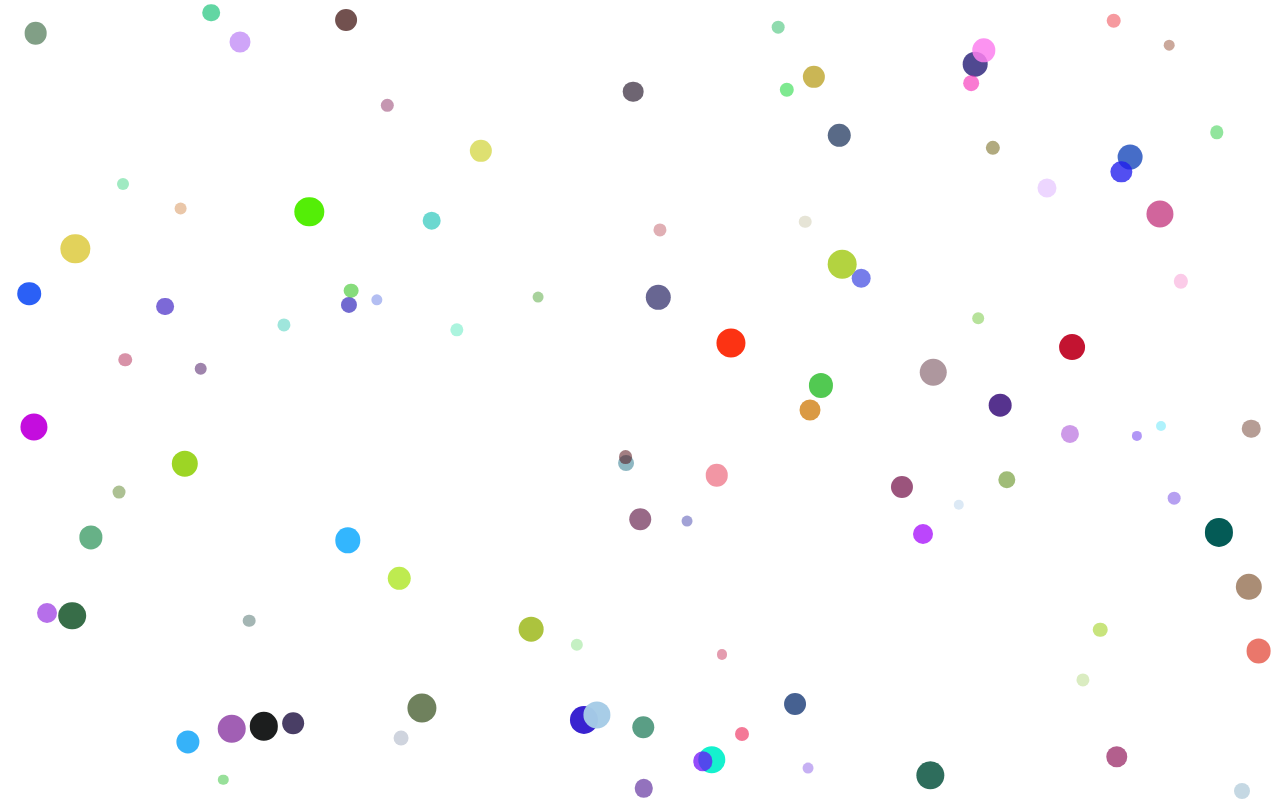
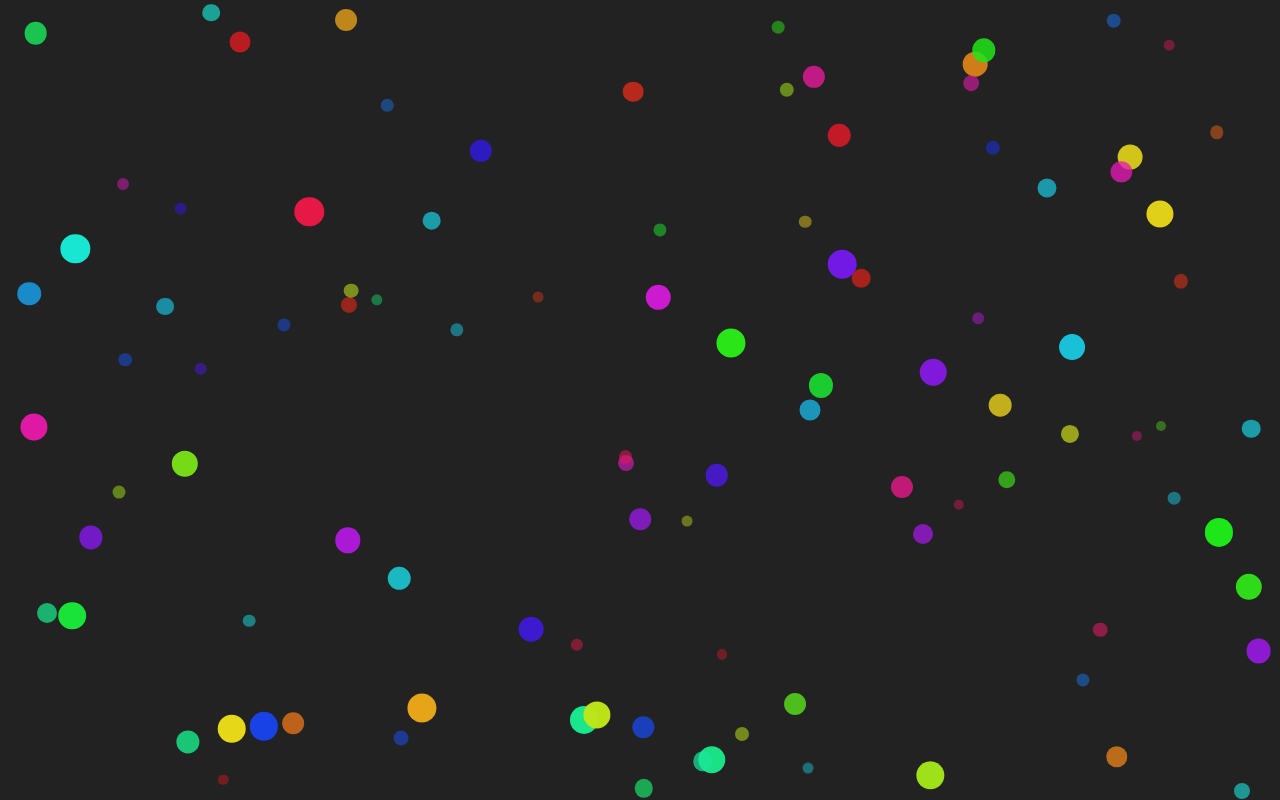
Before and after one commit to jduranleau-cstj/web4-demo-git, a plain HTML site: page index.html in a window 1280 px wide. Drawn offline with Linux system fonts and the light colour scheme.

Commit message:
Changement couleur + HSL

```diff
--- a/css/style.css
+++ b/css/style.css
@@ -2,6 +2,7 @@ body {
     margin: 0px;
     position: relative;
     overflow: hidden;
+    background-color: #222;
 }
 
 .balle {
--- a/js/main.js
+++ b/js/main.js
@@ -19,20 +19,28 @@ for (let i = 0; i < 100; i++) {
 
     balle.balise.style.width = balle.grosseur + "px"
 
-    // Alpha selon la grosseur pour créer une "distance?"
-    const alpha = 0.4 + (balle.grosseur - 10) / 30
-    balle.balise.style.backgroundColor = couleurRandom(alpha)
+    balle.balise.style.backgroundColor = couleurRandomAvecProfondeur(balle)
+
+    // Plus la balle est grosse et plus elle est en avant
     balle.balise.style.zIndex = balle.grosseur
 
 
     balles.push(balle)
 }
 
+function couleurRandomAvecProfondeur(balle) {
+    const alpha = 0.4 + (balle.grosseur - 10) / 30
+    return couleurRandom(alpha)
+}
+
 function couleurRandom(alpha = 1) {
-    const r = random(0, 255)
-    const g = random(0, 255)
-    const b = random(0, 255)
-    return `rgb(${r}, ${g}, ${b}, ${alpha})`
+    // Pretty colors
+    return `hsla(${random(0, 360)}, 80%, 50%, ${alpha})`
+
+    // const r = random(0, 255)
+    // const g = random(0, 255)
+    // const b = random(0, 255)
+    // return `rgb(${r}, ${g}, ${b}, ${alpha})`
 }
 
 function update() {
@@ -42,18 +50,28 @@ function update() {
         balle.x += balle.vx
         balle.y += balle.vy
 
+        let collision_avec_mur = false
+
         // Rebonds
         if (balle.x < balle.grosseur / 2) { // gauche
             balle.vx *= -1
+            collision_avec_mur = true
         }
         if (balle.x > window.innerWidth - balle.grosseur / 2) { // droite
             balle.vx *= -1
+            collision_avec_mur = true
         }
         if (balle.y < balle.grosseur / 2) { // haut
             balle.vy *= -1
+            collision_avec_mur = true
         }
         if (balle.y > window.innerHeight - balle.grosseur / 2) { // bas
             balle.vy *= -1
+            collision_avec_mur = true
+        }
+
+        if (collision_avec_mur) {
+            balle.balise.style.backgroundColor = couleurRandomAvecProfondeur(balle)
         }
 
         // Mise à jour du visuel
```
